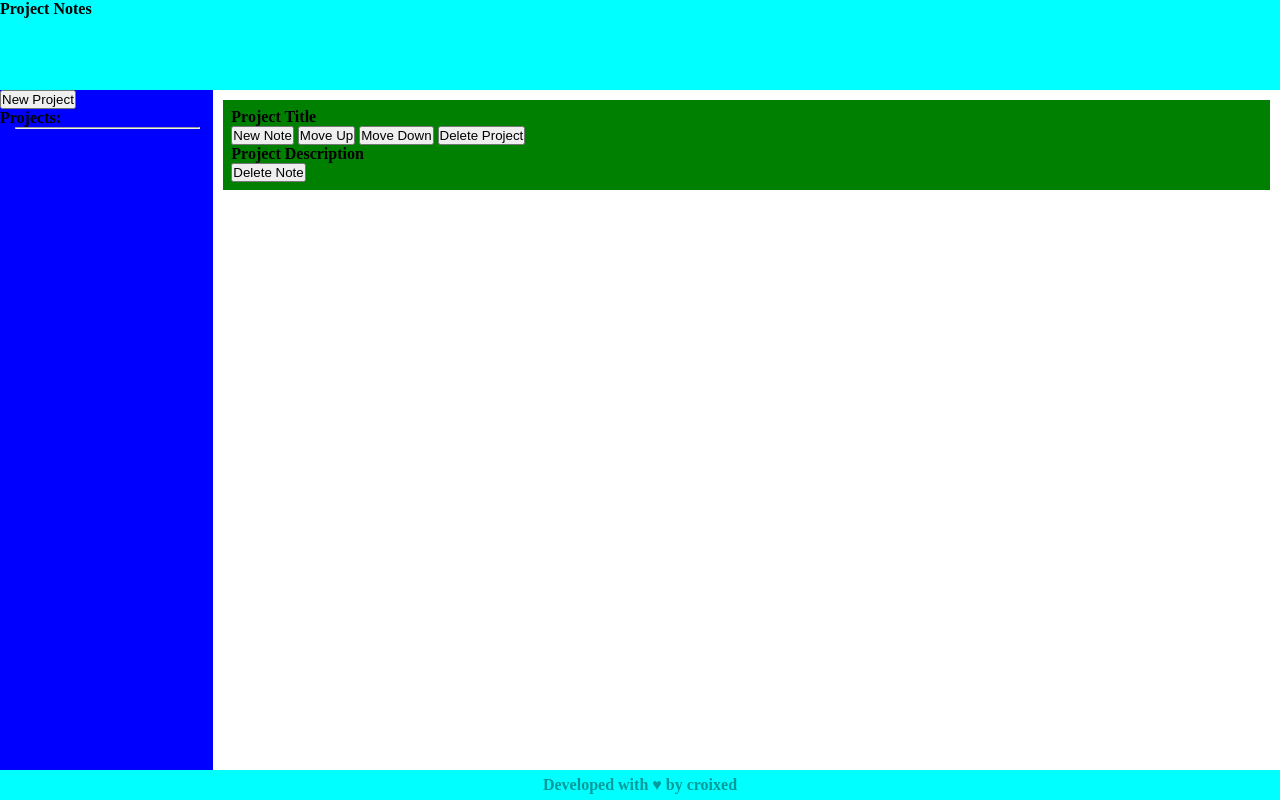
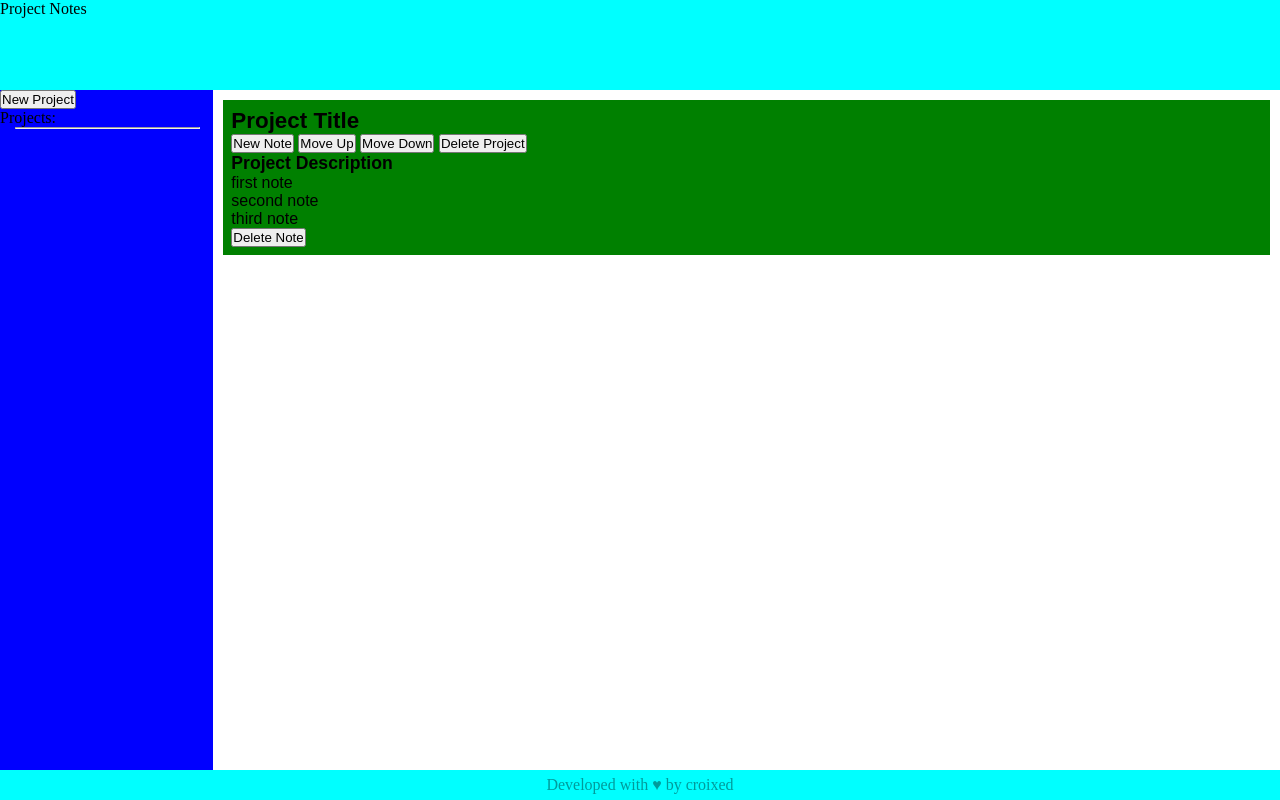
Before and after one commit to FedassaMeg/notes, a website built with webpack: page dist/index.html in a window 1280 px wide. Both pictures are taken after a click on the button "New Project". Built offline with nearby package versions, Linux system fonts and the light colour scheme.

Commit message:
updated style

```diff
--- a/src/index.js
+++ b/src/index.js
@@ -19,9 +19,9 @@ const projTemplate = document.querySelector('.project');
 
 // generate vars for each project
 const projFactory = (title, desc, priority) => {
-  // const notes = ['first note', 'second note', 'third note'];
+  const notes = ['first note', 'second note', 'third note'];
   // const dom = genProjElement(title, desc);
-  return { title, desc, priority};
+  return { title, desc, priority, notes};
 };
 
 
@@ -33,12 +33,20 @@ console.log(newProjTest.dom);
 
 // generate the DOM element based on input from the proj object
 // using projTemplate as a reference
-function genProjElement(title, desc) {
+function genProjElement(title, desc, notes) {
   const proj = projTemplate.cloneNode(true);
   const projTitle = proj.querySelector('.project-title');
   projTitle.textContent = title;
   const projDesc = proj.querySelector('.project-desc');
   projDesc.textContent = desc;
+
+  const projNotes = proj.querySelector('.note');
+
+  for (const note of notes) {
+    const noteContent = document.createElement('div');
+    noteContent.textContent = note;
+    projNotes.appendChild(noteContent);
+  }
 
   return proj;
 };
@@ -60,7 +68,8 @@ const displayController = (() => {
     content.innerHTML = '';
     for (const ele of PROJECTS) {
       console.log(ele.title);
-      const tempEle = genProjElement(ele.title, ele.desc);
+      const tempEle = genProjElement(ele.title, ele.desc, ele.notes);
+      console.log(ele.notes);
       content.appendChild(tempEle);
     }
   }
--- a/src/style.css
+++ b/src/style.css
@@ -1,10 +1,6 @@
 * {
   margin: 0px;
   padding: 0px;
-}
-
-div {
-  font-weight: bold;
 }
 
 img {
@@ -37,6 +33,17 @@ hr {
   background-color: green;
   margin: 10px;
   padding: 8px;
+  font-family: sans-serif;
+}
+
+.project-title {
+  font-weight: bold;
+  font-size: 1.4rem;
+}
+
+.project-desc {
+  font-weight: bold;
+  font-size: 1.1rem;
 }
 
 .footer {
```
